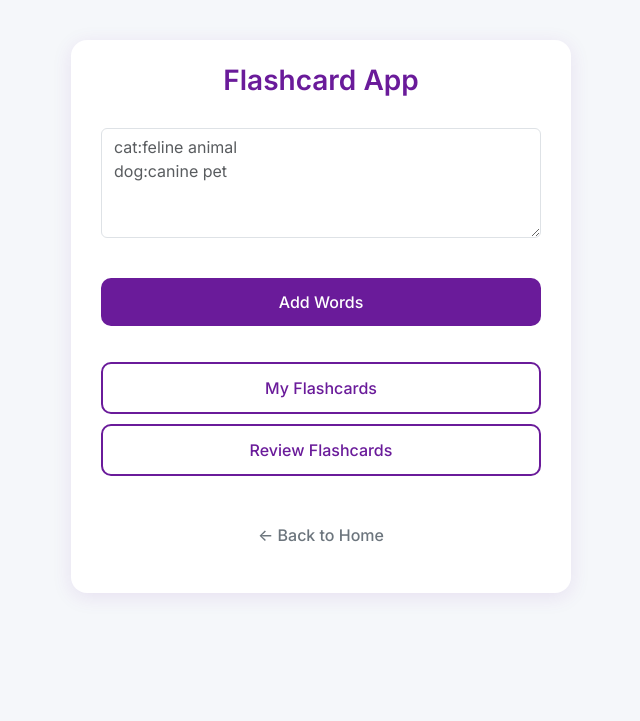
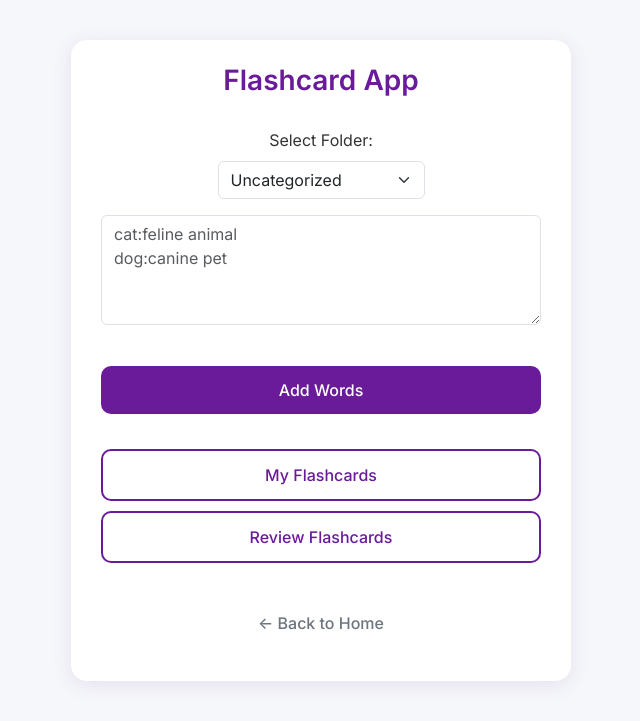
Before and after one commit to senakathy/FlashcardApp, a Flask app: page /home in a window 1280 px wide. Shown: the top 721 px of the page, without its empty margins (319-959 px from the left). Run offline with Flask 3, Linux system fonts and the light colour scheme.

Commit message:
Allow users to select existing folders or create new ones for flashcards
Update input form to include folder selection dropdown and a new folder creation option. Modify backend logic in `main.py` to handle creating new folders and assigning flashcards to selected folders or the uncategorized list.

Replit-Commit-Author: Agent
Replit-Commit-Session-Id: 113bc2d9-a300-48e6-b037-9d6611f57268
Replit-Commit-Checkpoint-Type: full_checkpoint
Replit-Commit-Screenshot-Url: https://storage.googleapis.com/screenshot-production-us-central1/344f60af-72fa-46d7-afe4-e6e8d1e00bbd/113bc2d9-a300-48e6-b037-9d6611f57268/1cWr72o

```diff
--- a/main.py
+++ b/main.py
@@ -56,12 +56,37 @@ def home():
     data = migrate_old_data()
     if request.method == 'POST':
         word_list = request.form['words'].split('\n')
+        folder_id = request.form.get('folder_id', '')
+        new_folder_name = request.form.get('new_folder_name', '').strip()
+
+        # Create new folder if requested
+        if folder_id == 'new_folder' and new_folder_name:
+            new_folder = {
+                'id': str(uuid.uuid4()),
+                'name': new_folder_name,
+                'flashcards': []
+            }
+            data['folders'].append(new_folder)
+            folder_id = new_folder['id']
+
+        # Add flashcards to selected folder or uncategorized
         for line in word_list:
             if ':' in line:
                 word, meaning = line.split(':', 1)
-                data['uncategorized'].append({'word': word.strip(), 'meaning': meaning.strip()})
+                new_card = {'word': word.strip(), 'meaning': meaning.strip()}
+
+                if folder_id and folder_id != 'new_folder':
+                    # Add to specific folder
+                    for folder in data['folders']:
+                        if folder['id'] == folder_id:
+                            folder['flashcards'].append(new_card)
+                            break
+                else:
+                    # Add to uncategorized
+                    data['uncategorized'].append(new_card)
+
         save_data(data)
-    return render_template('input.html')
+    return render_template('input.html', folders=data['folders'])
 
 # Route for the review page (flip cards with swipe)
 @app.route('/review')
--- a/templates/input.html
+++ b/templates/input.html
@@ -11,6 +11,23 @@
     <div class="container text-center py-4">
         <h1>Flashcard App</h1>
         <form method="POST">
+            <div class="mb-3">
+                <label for="folder_select" class="form-label">Select Folder:</label>
+                <div class="row g-2 justify-content-center">
+                    <div class="col-auto">
+                        <select name="folder_id" id="folder_select" class="form-select">
+                            <option value="">Uncategorized</option>
+                            {% for folder in folders %}
+                            <option value="{{ folder.id }}">{{ folder.name }}</option>
+                            {% endfor %}
+                            <option value="new_folder">+ Create New Folder</option>
+                        </select>
+                    </div>
+                    <div class="col-auto" id="new_folder_input" style="display: none;">
+                        <input type="text" name="new_folder_name" class="form-control" placeholder="New folder name">
+                    </div>
+                </div>
+            </div>
             <textarea name="words" rows="4" class="form-control" placeholder="cat:feline animal&#10;dog:canine pet"></textarea>
             <br>
             <button type="submit" class="btn btn-primary">Add Words</button>
@@ -24,5 +41,15 @@
     </div>
     <script src="https://cdn.jsdelivr.net/npm/bootstrap@5.3.0/dist/js/bootstrap.bundle.min.js"></script>
     <script src="{{ url_for('static', filename='sounds.js') }}"></script>
+    <script>
+        document.getElementById('folder_select').addEventListener('change', function() {
+            const newFolderInput = document.getElementById('new_folder_input');
+            if (this.value === 'new_folder') {
+                newFolderInput.style.display = 'block';
+            } else {
+                newFolderInput.style.display = 'none';
+            }
+        });
+    </script>
 </body>
 </html>
```
